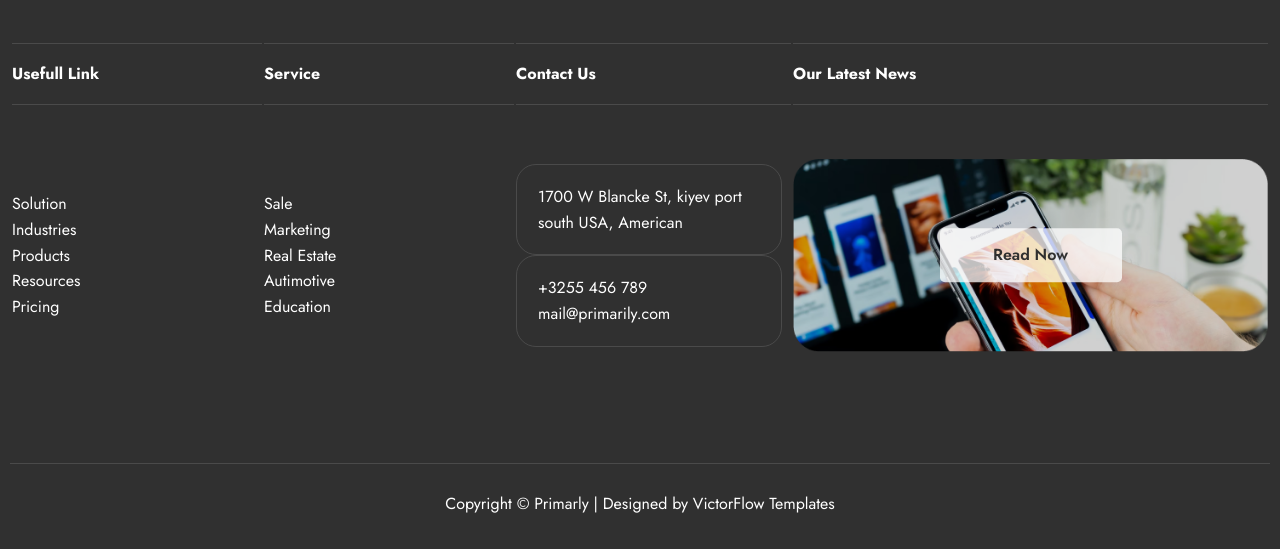
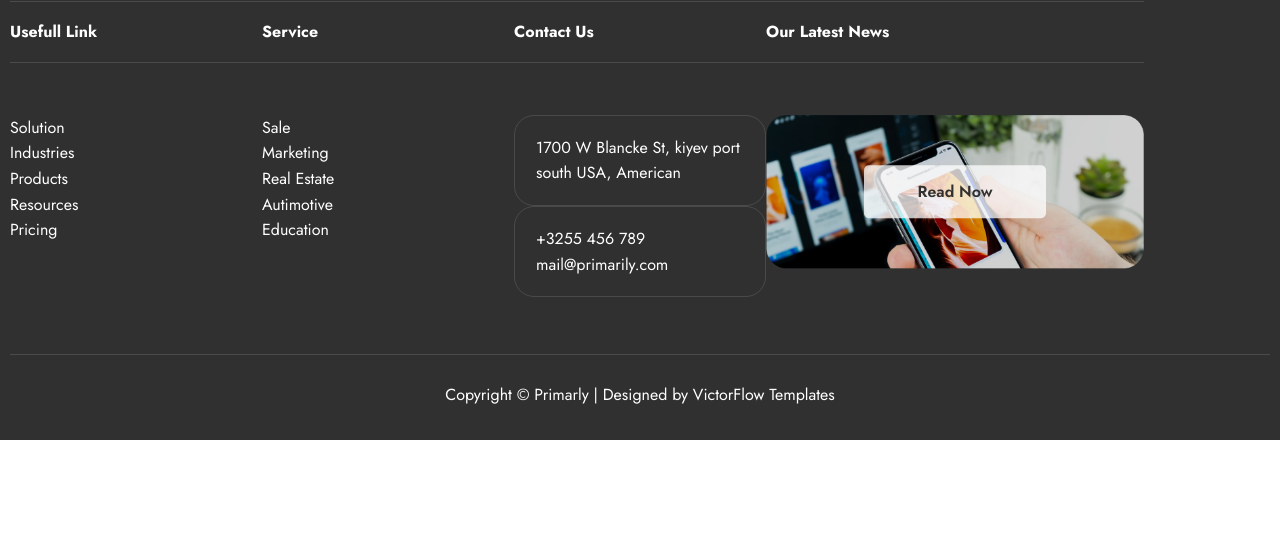
Before and after one commit to progdidi/CRM, a website: page app/index.html in a window 1280 px wide. Shown: the part 9998-10547 px from the top of the page. After the commit the page ends 10438 px from the top, so only its background shows below. Drawn offline with nearby package versions, Linux system fonts and the light colour scheme; a web font is replaced by a local one.

Commit message:
feat: footer refactor and media styles

```diff
--- a/app/index.html
+++ b/app/index.html
@@ -498,28 +498,9 @@
                 </ul>
             </div>
 
-            <table class="footer-table">
-                <thead class="footer-table__head">
-                    <tr>
-                        <th width="20%">
+            <div class="footer-table">
+                <div class="footer-table__item">
                     <h6 class="footer-table__title">Usefull Link</h6>
-                        </th>
-                        <th width="20%">
-                            <h6 class="footer-table__title">Service</h6>
-                        </th>
-                        <th width="22%">
-                            <h6 class="footer-table__title">Contact Us</h6>
-                        </th>
-                        <th width="40%">
-                            <h6 class="footer-table__title">Our Latest News</h6>
-                        </th>
-                    </tr>
-
-                </thead>
-
-                <tbody>
-                    <tr>
-                        <td width="20%">
                     <ul class="footer-menu">
                         <li class="footer-menu__item">Solution</li>
                         <li class="footer-menu__item">Industries</li>
@@ -527,8 +508,10 @@
                         <li class="footer-menu__item">Resources</li>
                         <li class="footer-menu__item">Pricing</li>
                     </ul>
-                        </td>
-                        <td width="20%">
+                </div>
+
+                <div class="footer-table__item">
+                    <h6 class="footer-table__title">Service</h6>
                     <ul class="footer-menu">
                         <li class="footer-menu__item">Sale</li>
                         <li class="footer-menu__item">Marketing</li>
@@ -536,8 +519,10 @@
                         <li class="footer-menu__item">Autimotive</li>
                         <li class="footer-menu__item">Education</li>
                     </ul>
-                        </td>
-                        <td width="22%">
+                </div>
+
+                <div class="footer-table__item">
+                    <h6 class="footer-table__title">Contact Us</h6>
                     <div class="contacts-item">
                         <p class="contacts-item__text">1700 W Blancke St, kiyev
                             port south USA, American</p>
@@ -547,18 +532,16 @@
                             </a>
                         <a href="mail:mail@primarily.com" class="contacts-item__link">mail@primarily.com</a>
                     </div>
-                        </td>
-                        <td width="40%">
+                </div>
+
+                <div class="footer-table__item">
+                    <h6 class="footer-table__title">Our Latest News</h6>
                     <a href="" class="news__link">
                         <img src="images/footer.png" alt="" class="news__link-img">
                         <p class="news__link-btn">Read Now</p>
                     </a>
-                        </td>
-                    </tr>
-                </tbody>
-
-
-            </table>
+                </div>
+            </div>
 
             <div class="footer-bottom">
                 <p class="footer-bottom__text">Copyright © Primarly | Designed by VictorFlow Templates </p>
--- a/app/scss/blocks/_footer.scss
+++ b/app/scss/blocks/_footer.scss
@@ -5,42 +5,36 @@
     color: #fff;
     &-head {
         display: flex;
-        align-items: center;
         justify-content: space-between;
-        padding-bottom: 40px;
         .social__list {
             display: flex;
             align-items: center;
-            gap: 27px;
+            gap: 23px;
         }
     }
-
     &-table {
+        padding-top: 17px;
+        padding-bottom: 57px;
         width: 100%;
         padding-top: 17px;
-        padding-bottom: 57px;
-        thead {
-            th {
-                text-align: left;
-                border-top: 1px solid #4a4a4a;
-                border-bottom: 1px solid #4a4a4a;
-                padding: 17px 0;
+        display: grid;
+        grid-template-columns: 20% 20% 20% 30%;
+            &__item {
+                .footer-table__title {
+                    padding: 17px 0;
+                    border-bottom: 1px solid #4A4A4A;
+                    border-top: 1px solid #4A4A4A;
+                    margin-bottom: 52px;
+                }
             }
-        }
-
-        tbody {
             .contacts-item {
-                width: 266px;
+                width: 100%;
                 border-radius: 20px;
                 border: 1px solid #4a4a4a;
                 padding: 19px 21px;
             }
 
-            tr {
-                td {
-                    padding: 52px 0;
-                }
-            }
+
 
             .news__link {
                 display: block;
@@ -61,11 +55,40 @@
             }
         }
 
-    }
-
     &-bottom {
         padding-top: 27px;
         text-align: center;
         border-top: 1px solid #4a4a4a;
     }
 }
+
+@media (max-width: 850px) {
+    .footer {
+        padding-top: 60px;
+        padding-bottom: 32px;
+    }
+
+}
+
+@media (max-width: 750px) {
+    .footer {
+        &-table {
+            grid-template-columns: 50% 50%;
+            grid-row-gap: 40px;
+        }
+    }
+
+}
+
+@media (max-width: 500px) {
+    .footer {
+        &-table {
+            &__item {
+                &:nth-child(3) {
+                    grid-column: 1/3;
+                }
+            }
+        }
+    }
+
+}
```
Also changed, not shown: app/css/style.min.css. Lines whose indentation alone changed are shown as unchanged.
